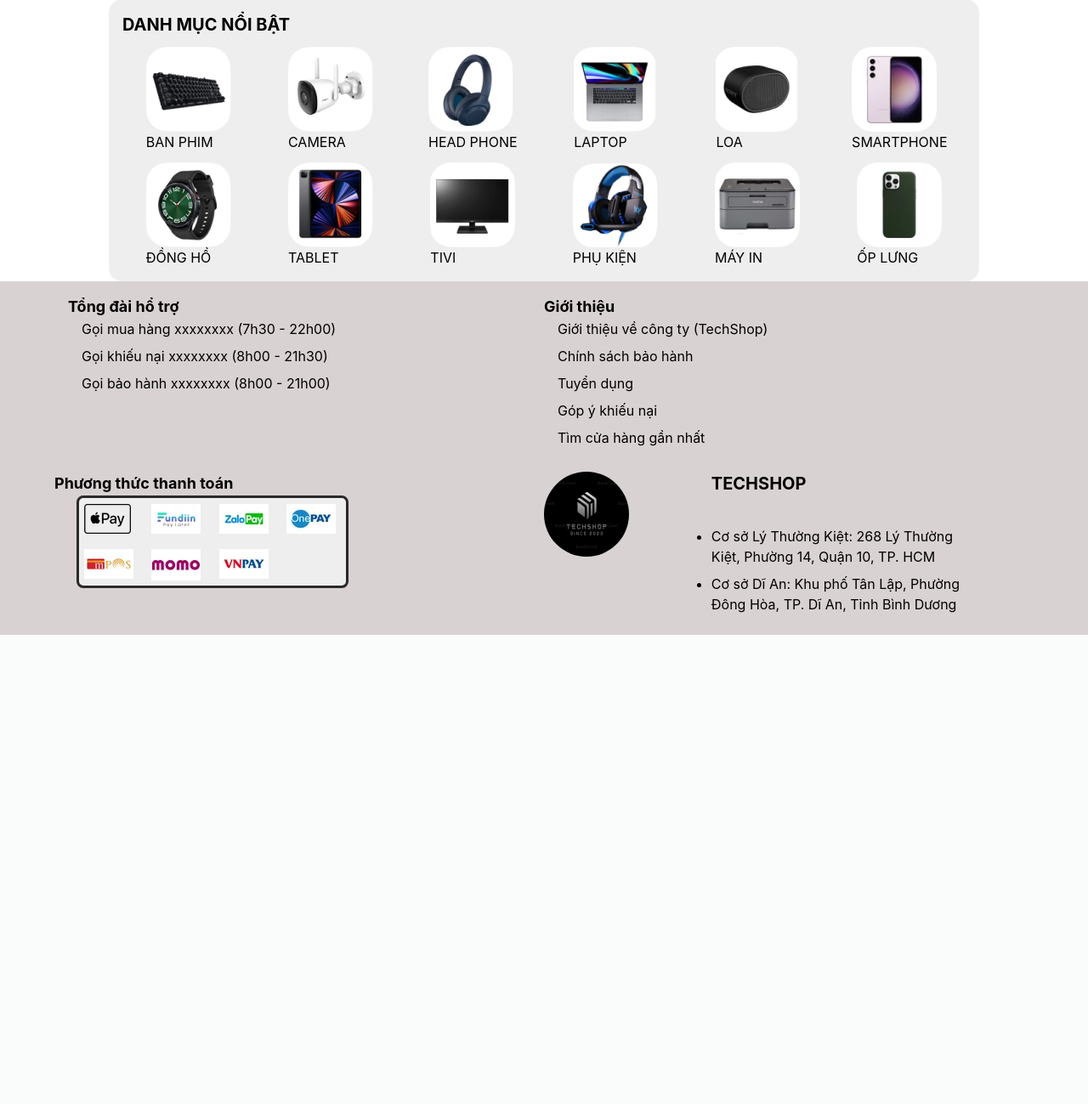
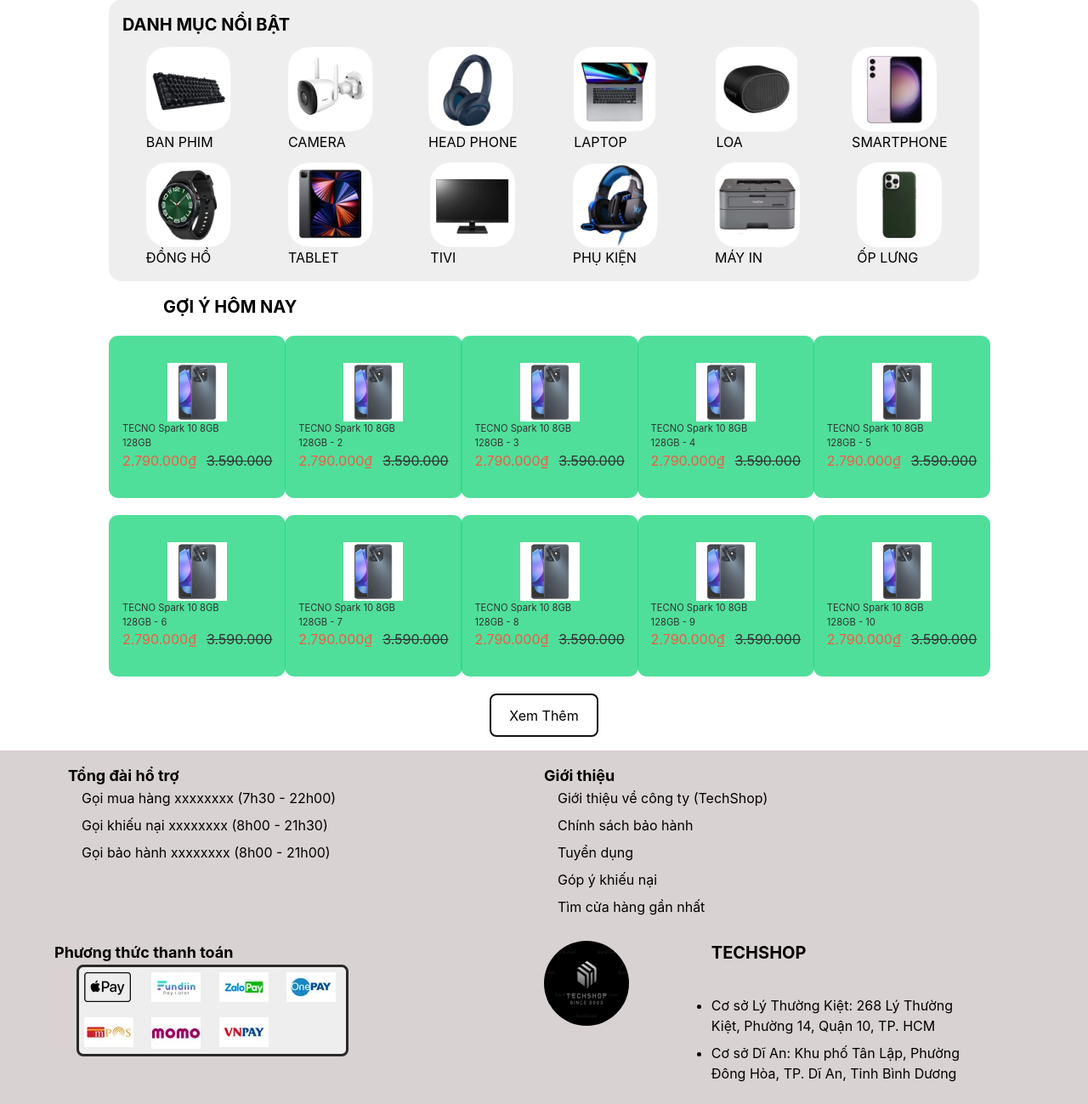
Before and after one commit to toannguyen3107/techshop, a PHP site: page /public/index.php in a window 1280 px wide. Shown: the part 851-2150 px from the top of the page at 85% size. Before the commit the page ends 1598 px from the top, so only its background shows below. Run offline with PHP 8.4, Linux system fonts and the light colour scheme; data that the repository does not hold is empty; some libraries are stand-ins or nearby versions.

Commit message:
toan - complete home page - non reponsible

```diff
--- a/app/view/home/index.php
+++ b/app/view/home/index.php
@@ -51,6 +51,28 @@
             ?>
     </div>
 
+    <div class="grid xl:grid-cols-10 lg:grid-cols-9 grid-col-10 gap-x-3 gap-y-5 mt-[1rem] w-[80%] mx-auto">
+        <div class="col-span-10 ml-[5vw]">
+            <p class="font-bold text-xl">GỢI Ý HÔM NAY</p>
+        </div>
+        <?php
+            $i = 0;
+            foreach($data['product'] as $product){
+                $i += 1;
+                if($i >= 11){
+                    $out = '<div class="col-span-5 lg:col-span-3 xl:col-span-2 gap-3 bg-[#24D882] opacity-30 rounded-[0.7rem] mx-auto p-[1rem] border-2 hover:border-[#111] hover:bg-[#eee] py-[2rem]" style="display: none;" ><a href="#">';
+                }else{
+                    $out = '<div class="col-span-5 lg:col-span-3 xl:col-span-2 gap-3 bg-[#24D882] opacity-80 rounded-[0.7rem] mx-auto p-[1rem] hover:border-2 hover:border-[#111] hover:bg-[#eee] py-[2rem]" ><a href="#">';
+                }
+
+                $out .= '<img src="'. $product->img .'" alt="image" class="mx-auto" width="70px">';
+                $out .= '<p class="w-[70%] text-[0.7rem]">'. $product->name .'</p>';
+                $out .= '<p><span class="inliine-block mr-3 text-[#ED3419]">'. $product->currCost .'</span><span class="line-through">' . $product->oriCost . '</span></p></a></div>';
+                echo $out;
+            }
+        ?>
+        <button type="button" class="col-span-10 mx-auto mb-[1rem] bg-orange-500 border-2 border-[#111] rounded-[0.5rem] hover:bg-orange-300 py-[0.7rem] px-[1.3rem]"><a href="#">Xem Thêm</a></button>
+    </div>
     <!-- footer -->
     <?php require_once '../app/component/footer.php'?>
     <script>
--- a/public/output.css
+++ b/public/output.css
@@ -723,8 +723,8 @@ video {
   grid-column: span 8 / span 8;
 }
 
-.col-span-11 {
-  grid-column: span 11 / span 11;
+.col-span-10 {
+  grid-column: span 10 / span 10;
 }
 
 .row-span-1 {
@@ -850,6 +850,30 @@ video {
 
 .mt-\[2vh\] {
   margin-top: 2vh;
+}
+
+.mt-\[\] {
+  margin-top: ;
+}
+
+.mr-\[\] {
+  margin-right: ;
+}
+
+.mr-\[5\] {
+  margin-right: 5;
+}
+
+.mr-\[5vw\] {
+  margin-right: 5vw;
+}
+
+.mb-\[\] {
+  margin-bottom: ;
+}
+
+.mb-\[1rem\] {
+  margin-bottom: 1rem;
 }
 
 .box-border {
@@ -1051,6 +1075,14 @@ video {
   width: 100%;
 }
 
+.w-\[\] {
+  width: ;
+}
+
+.w-\[70\%\] {
+  width: 70%;
+}
+
 .max-w-sm {
   max-width: 24rem;
 }
@@ -1416,6 +1448,10 @@ video {
   grid-template-columns: repeat(8, minmax(0, 1fr));
 }
 
+.grid-cols-9 {
+  grid-template-columns: repeat(9, minmax(0, 1fr));
+}
+
 .grid-rows-2 {
   grid-template-rows: repeat(2, minmax(0, 1fr));
 }
@@ -1622,6 +1658,15 @@ video {
 
 .gap-\[1rem\] {
   gap: 1rem;
+}
+
+.gap-x-3 {
+  -moz-column-gap: 0.75rem;
+       column-gap: 0.75rem;
+}
+
+.gap-y-5 {
+  row-gap: 1.25rem;
 }
 
 .space-x-2 > :not([hidden]) ~ :not([hidden]) {
@@ -1960,6 +2005,10 @@ video {
   border-radius: 0.375rem;
 }
 
+.rounded-\[\] {
+  border-radius: ;
+}
+
 .rounded-b {
   border-bottom-right-radius: 0.25rem;
   border-bottom-left-radius: 0.25rem;
@@ -2146,6 +2195,10 @@ video {
   border-color: rgb(75 85 99 / var(--tw-border-opacity));
 }
 
+.border-\[\] {
+  border-color: ;
+}
+
 .bg-\[\#111\] {
   --tw-bg-opacity: 1;
   background-color: rgb(17 17 17 / var(--tw-bg-opacity));
@@ -2215,9 +2268,57 @@ video {
   background-color: ;
 }
 
-.bg-\[\#EEEEEE\] {
+.bg-\[\#\] {
+  background-color: #;
+}
+
+.bg-\[\#FFA600\] {
   --tw-bg-opacity: 1;
-  background-color: rgb(238 238 238 / var(--tw-bg-opacity));
+  background-color: rgb(255 166 0 / var(--tw-bg-opacity));
+}
+
+.bg-orange-500 {
+  --tw-bg-opacity: 1;
+  background-color: rgb(249 115 22 / var(--tw-bg-opacity));
+}
+
+.bg-orange-300 {
+  --tw-bg-opacity: 1;
+  background-color: rgb(253 186 116 / var(--tw-bg-opacity));
+}
+
+.bg-orange-400 {
+  --tw-bg-opacity: 1;
+  background-color: rgb(251 146 60 / var(--tw-bg-opacity));
+}
+
+.bg-green-500 {
+  --tw-bg-opacity: 1;
+  background-color: rgb(34 197 94 / var(--tw-bg-opacity));
+}
+
+.bg-\[\#24D882\] {
+  --tw-bg-opacity: 1;
+  background-color: rgb(36 216 130 / var(--tw-bg-opacity));
+}
+
+.bg-green-300 {
+  --tw-bg-opacity: 1;
+  background-color: rgb(134 239 172 / var(--tw-bg-opacity));
+}
+
+.bg-green-200 {
+  --tw-bg-opacity: 1;
+  background-color: rgb(187 247 208 / var(--tw-bg-opacity));
+}
+
+.bg-green-100 {
+  --tw-bg-opacity: 1;
+  background-color: rgb(220 252 231 / var(--tw-bg-opacity));
+}
+
+.bg-\[\#opacity-30\] {
+  background-color: #opacity-30;
 }
 
 .decoration-slice {
@@ -2396,6 +2497,31 @@ video {
   padding-bottom: 2rem;
 }
 
+.px-\[0\.7rem\] {
+  padding-left: 0.7rem;
+  padding-right: 0.7rem;
+}
+
+.py-\[\] {
+  padding-top: ;
+  padding-bottom: ;
+}
+
+.py-\[1\.3rem\] {
+  padding-top: 1.3rem;
+  padding-bottom: 1.3rem;
+}
+
+.py-\[0\.7rem\] {
+  padding-top: 0.7rem;
+  padding-bottom: 0.7rem;
+}
+
+.px-\[1\.3rem\] {
+  padding-left: 1.3rem;
+  padding-right: 1.3rem;
+}
+
 .text-left {
   text-align: left;
 }
@@ -2491,6 +2617,18 @@ video {
   line-height: 1.75rem;
 }
 
+.text-\[1rem\] {
+  font-size: 1rem;
+}
+
+.text-\[0\.5rem\] {
+  font-size: 0.5rem;
+}
+
+.text-\[0\.7rem\] {
+  font-size: 0.7rem;
+}
+
 .font-bold {
   font-weight: 700;
 }
@@ -2627,6 +2765,10 @@ video {
   color: rgb(255 255 255 / var(--tw-text-opacity));
 }
 
+.text-\[\] {
+  color: ;
+}
+
 .underline {
   text-decoration-line: underline;
 }
@@ -2671,6 +2813,22 @@ video {
 .subpixel-antialiased {
   -webkit-font-smoothing: auto;
   -moz-osx-font-smoothing: auto;
+}
+
+.opacity-30 {
+  opacity: 0.3;
+}
+
+.opacity-20 {
+  opacity: 0.2;
+}
+
+.opacity-90 {
+  opacity: 0.9;
+}
+
+.opacity-80 {
+  opacity: 0.8;
 }
 
 .bg-blend-normal {
@@ -3027,6 +3185,11 @@ video {
   background-color: rgb(156 163 175 / var(--tw-bg-opacity));
 }
 
+.hover\:bg-orange-300:hover {
+  --tw-bg-opacity: 1;
+  background-color: rgb(253 186 116 / var(--tw-bg-opacity));
+}
+
 .hover\:font-bold:hover {
   font-weight: 700;
 }
@@ -3195,6 +3358,14 @@ video {
 }
 
 @media (min-width: 1024px) {
+  .lg\:col-span-3 {
+    grid-column: span 3 / span 3;
+  }
+
+  .lg\:grid-cols-9 {
+    grid-template-columns: repeat(9, minmax(0, 1fr));
+  }
+
   .lg\:text-2xl {
     font-size: 1.5rem;
     line-height: 2rem;
@@ -3213,3 +3384,13 @@ video {
     }
   }
 }
+
+@media (min-width: 1280px) {
+  .xl\:col-span-2 {
+    grid-column: span 2 / span 2;
+  }
+
+  .xl\:grid-cols-10 {
+    grid-template-columns: repeat(10, minmax(0, 1fr));
+  }
+}
--- a/public/product.json
+++ b/public/product.json
@@ -3,48 +3,77 @@
         "name": "TECNO Spark 10 8GB 128GB",
         "oriCost": "3.590.000",
         "currCost": "2.790.000₫",
-        "img": "/techshop/public/img/product/img.png"
+        "img": "/techshop/public/img/product/img.png",
+        "star": "4.5"
     },
     "2":{
         "name": "TECNO Spark 10 8GB 128GB - 2",
         "oriCost": "3.590.000",
         "currCost": "2.790.000₫",
-        "img": "/techshop/public/img/product/img.png"
+        "img": "/techshop/public/img/product/img.png",
+        "star": "4.5"
     },
     "3":{
         "name": "TECNO Spark 10 8GB 128GB - 3",
         "oriCost": "3.590.000",
         "currCost": "2.790.000₫",
-        "img": "/techshop/public/img/product/img.png"
+        "img": "/techshop/public/img/product/img.png",
+        "star": "4.5"
     },
     "4":{
         "name": "TECNO Spark 10 8GB 128GB - 4",
         "oriCost": "3.590.000",
         "currCost": "2.790.000₫",
-        "img": "/techshop/public/img/product/img.png"
+        "img": "/techshop/public/img/product/img.png",
+        "star": "4.5"
     },
     "5":{
         "name": "TECNO Spark 10 8GB 128GB - 5",
         "oriCost": "3.590.000",
         "currCost": "2.790.000₫",
-        "img": "/techshop/public/img/product/img.png"
+        "img": "/techshop/public/img/product/img.png",
+        "star": "4.5"
     },
     "6":{
         "name": "TECNO Spark 10 8GB 128GB - 6",
         "oriCost": "3.590.000",
         "currCost": "2.790.000₫",
-        "img": "/techshop/public/img/product/img.png"
+        "img": "/techshop/public/img/product/img.png",
+        "star": "4.5"
     },
     "7":{
         "name": "TECNO Spark 10 8GB 128GB - 7",
         "oriCost": "3.590.000",
         "currCost": "2.790.000₫",
-        "img": "/techshop/public/img/product/img.png"
+        "img": "/techshop/public/img/product/img.png",
+        "star": "4.5"
     },
     "8":{
         "name": "TECNO Spark 10 8GB 128GB - 8",
         "oriCost": "3.590.000",
         "currCost": "2.790.000₫",
-        "img": "/techshop/public/img/product/img.png"
+        "img": "/techshop/public/img/product/img.png",
+        "star": "4.5"
+    },
+    "9":{
+        "name": "TECNO Spark 10 8GB 128GB - 9",
+        "oriCost": "3.590.000",
+        "currCost": "2.790.000₫",
+        "img": "/techshop/public/img/product/img.png",
+        "star": "4.5"
+    },
+    "10":{
+        "name": "TECNO Spark 10 8GB 128GB - 10",
+        "oriCost": "3.590.000",
+        "currCost": "2.790.000₫",
+        "img": "/techshop/public/img/product/img.png",
+        "star": "4.5"
+    },
+    "11":{
+        "name": "TECNO Spark 10 8GB 128GB - 11",
+        "oriCost": "3.590.000",
+        "currCost": "2.790.000₫",
+        "img": "/techshop/public/img/product/img.png",
+        "star": "4.5"
     }
 }
```
Lines whose indentation alone changed are shown as unchanged.
